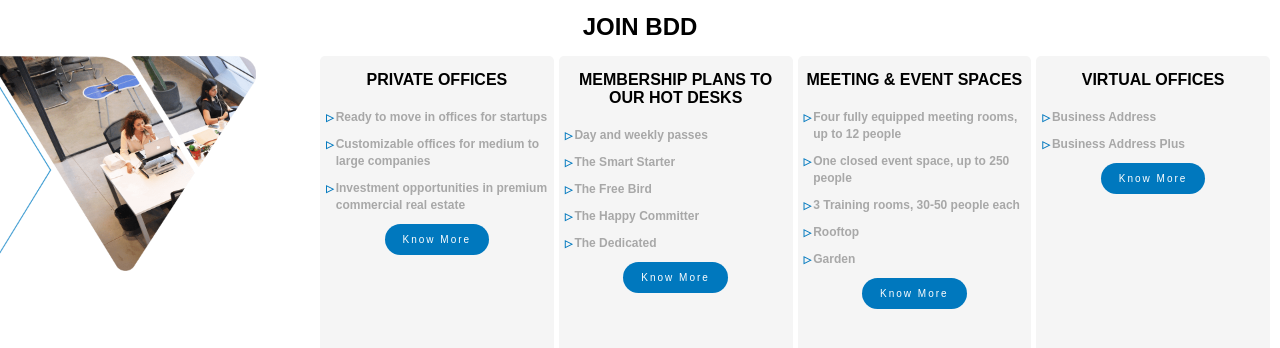
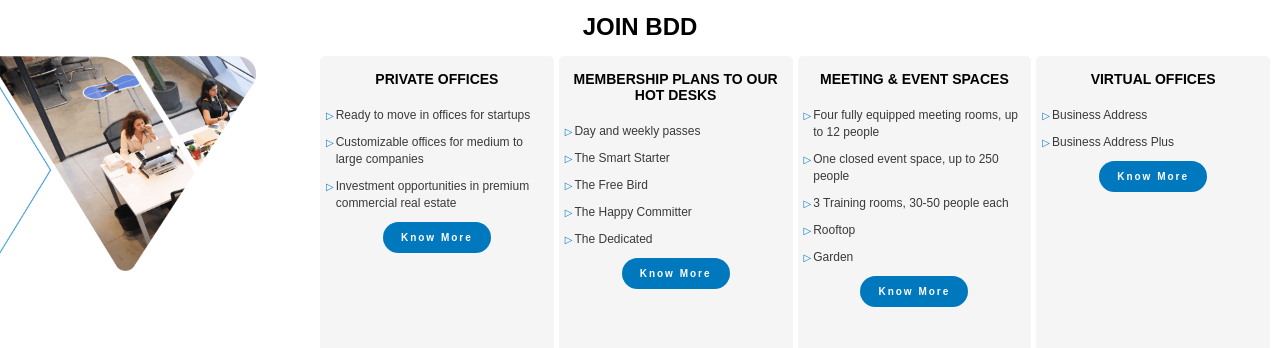
Before and after one commit to moatasemyakhni/bdd-replica-frontend, a plain HTML site: page index.html in a window 1280 px wide. Shown: the part 1882-2230 px from the top of the page. Drawn offline with Linux system fonts and the light colour scheme.

Commit message:
join section hover fixes

```diff
--- a/styles/styles.css
+++ b/styles/styles.css
@@ -251,11 +251,12 @@
     background-color: #F5F5F5;
     border-radius: 5px;
     flex: 1;
+    transition: all 500ms;
 }
 
 .join-items-title {
     text-align: center;
-    font-size: 16px;
+    font-size: 14px;
     font-weight: 800;
     padding-bottom: 20px
 }
@@ -269,11 +270,16 @@
     display: flex; /*between text and triangle arrow*/
     gap: 2px;
     font-size: 12px;
-    color: #a8a8a8;
-    font-weight: 600;
+    color: #3a3a3a;
+    font-weight: 500;
     line-height: 17px;
     padding-bottom: 10px;
     /* text-align: justify; */
+}
+
+.join-items > div:hover {
+    box-shadow: 0px 0px 10px 2px #a5a5a5;
+    margin-top: -15px;
 }
 
 .join-img-box {
@@ -301,9 +307,10 @@
     border: none;
     border-radius: 30px;
     letter-spacing: 2px;
-    font-size: 12px;
+    font-size: 100px;
     text-transform: capitalize;
     align-self: center;
+    font-weight: 700;
 }
 
 .btn-blue {
```
